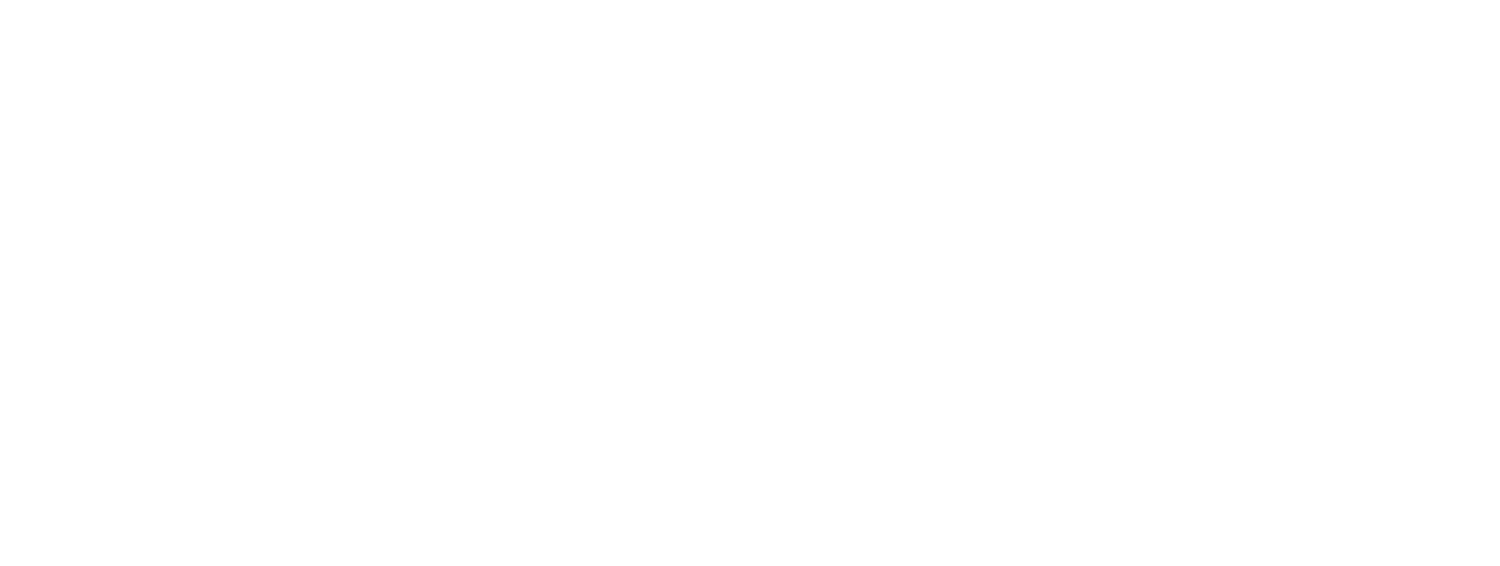
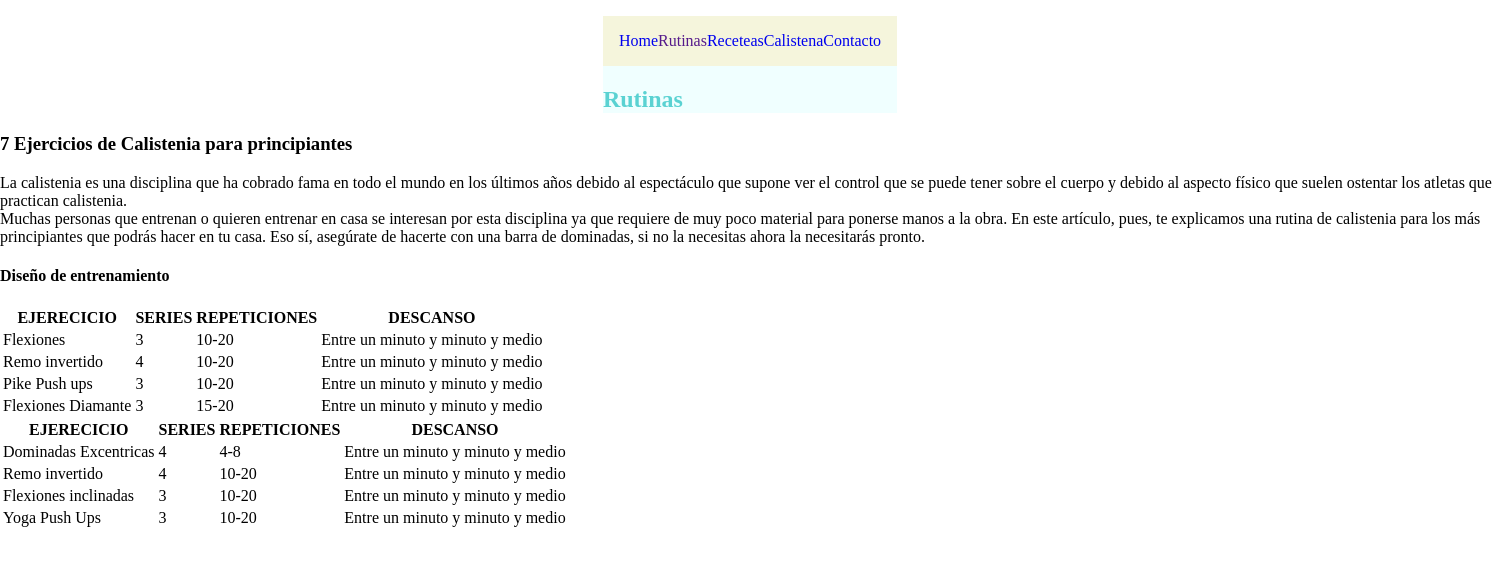
Before and after one commit to Kokorock-o/DWCalistenia, a plain HTML site: page html/Rutinas.html in a window 1280 px wide. Shown: the whole page, 1500 px wide, since content can reach past the window. Drawn offline with Linux system fonts and the light colour scheme.

Commit message:
cuarto commit

```diff
--- a/css/style.css
+++ b/css/style.css
@@ -4,7 +4,7 @@ body {
     justify-content: center;
     align-items: center;
     justify-items: center;
-    background-color: black;
+
 }
 
 h1 {
@@ -18,7 +18,7 @@ h1 {
 
 }
 
-#cabeza{
+.cabeza{
 
     background-color: black;
     width: 100%;
@@ -26,25 +26,10 @@ h1 {
     overflow: hidden;
     background-image: url(..//img/espaldagrande.jpg);
     justify-content: center;
-}
-.portada{
-    display: flex;
-    flex-wrap: wrap;
-    margin: auto;
-    align-items: center;
-    max-width: 100%;
 
 }
 
-.volador{
-
-    margin: auto;
-    width: 100%;
-    justify-content: center;
-
-}
-
-.MINAVBAR{
+.MINAVBAR li{
 
     display: flex;
     margin: auto;
@@ -58,11 +43,34 @@ h1 {
 
 }
 
+ul{
+    padding-left: 0%;
+    margin-bottom: 0%;
+}
+
+nav ul li a{
+    text-decoration: none;
+}
+
 .seccion_1{
     display: flex;
     justify-content: center;
     overflow: hidden;
 }
+
+
+
+
+h2{
+    color: rgba(22, 189, 189, 0.685);
+}
+
+.rutinas{
+
+    background-color: azure;
+
+}
+
 
 @media screen and (max-width: 600px) {
     body {
@@ -70,8 +78,10 @@ h1 {
     }
 
     #cabeza {
-        height: 12rem;
-        background-image: url(../img/espalada_600x600.jpg);    }
+        height: rem;
+        background-image: url(../img/espalada_600x600.jpg);
+        background-size: cover;
+    }
 
     h1 {
         line-height: 10rem;
@@ -94,3 +104,10 @@ h1 {
 
     }
 }
+
+
+.rutinas{
+
+    color: white;
+
+}
--- a/html/Rutinas.html
+++ b/html/Rutinas.html
@@ -0,0 +1,134 @@
+<!DOCTYPE html>
+<html lang="en">
+<head>
+    <meta charset="UTF-8">
+    <meta http-equiv="X-UA-Compatible" content="IE=edge">
+    <meta name="viewport" content="width=device-width, initial-scale=1.0">
+    <link rel="stylesheet" href="../css/style.css">
+    <title>Document</title>
+</head>
+<body class="html2">
+    <header class="rutinas">
+
+        <div class="MINAVBAR">
+            <nav>
+                <ul>
+                    <li>
+                    <a href="../index.html">Home</a>
+                    <a href="">Rutinas</a>
+                    <a href="./html/Recetas.html">Receteas</a>
+                    <a href="./html/Calistenia.html">Calistena</a>
+                    <a href="./html/Contacto.html">Contacto</a>
+                    </li>
+                </ul>
+            </nav>
+        </div>
+
+        <h2>Rutinas</h2>
+
+    </header>
+
+
+    <section class="rutinas_2">
+
+        <div>
+            <h3>7 Ejercicios de Calistenia para principiantes</h3>
+
+        </div>
+
+        <div>
+            <p>La calistenia es una disciplina que ha cobrado fama en todo el mundo en los últimos años debido al espectáculo que supone ver el control que se puede tener sobre el cuerpo y debido al aspecto físico que suelen ostentar los atletas que practican calistenia.<br>Muchas personas que entrenan o quieren entrenar en casa se interesan por esta disciplina ya que requiere de muy poco material para ponerse manos a la obra. En este artículo, pues, te explicamos una rutina de calistenia para los más principiantes que podrás hacer en tu casa. Eso sí, asegúrate de hacerte con una barra de dominadas, si no la necesitas ahora la necesitarás pronto.
+            </p>
+        </div>
+
+        <div>
+            <h4>Diseño de entrenamiento</h4>
+
+            <table>
+                <tr>
+                    <th>EJERECICIO</th>
+                    <th>SERIES</th>
+                    <th>REPETICIONES</th>
+                    <th>DESCANSO</th>
+                </tr>
+                <tr>
+                    <td>Flexiones</td>
+                    <td>3</td>
+                    <td>10-20</td>
+                    <td>Entre un minuto y minuto y medio</td>
+                </tr>
+                <tr>
+                    <td>Remo invertido</td>
+                    <td>4</td>
+                    <td>10-20</td>
+                    <td>Entre un minuto y minuto y medio</td>
+                </tr>
+                <tr>
+                    <td>Pike Push ups</td>
+                    <td>3</td>
+                    <td>10-20</td>
+                    <td>Entre un minuto y minuto y medio</td>
+                </tr>
+                <tr>
+                    <td>Flexiones Diamante</td>
+                    <td>3</td>
+                    <td>15-20</td>
+                    <td>Entre un minuto y minuto y medio</td>
+                </tr>
+            </table>
+
+        </div>
+
+        <div>
+            <table>
+                <tr>
+                    <th>EJERECICIO</th>
+                    <th>SERIES</th>
+                    <th>REPETICIONES</th>
+                    <th>DESCANSO</th>
+                </tr>
+                <tr>
+                    <td>Dominadas Excentricas</td>
+                    <td>4</td>
+                    <td>4-8</td>
+                    <td>Entre un minuto y minuto y medio</td>
+                </tr>
+                <tr>
+                    <td>Remo invertido</td>
+                    <td>4</td>
+                    <td>10-20</td>
+                    <td>Entre un minuto y minuto y medio</td>
+                </tr>
+                <tr>
+                    <td>Flexiones inclinadas</td>
+                    <td>3</td>
+                    <td>10-20</td>
+                    <td>Entre un minuto y minuto y medio</td>
+                </tr>
+                <tr>
+                    <td>Yoga Push Ups</td>
+                    <td>3</td>
+                    <td>10-20</td>
+                    <td>Entre un minuto y minuto y medio</td>
+                </tr>
+            </table>
+        </div>
+    </section>
+
+
+
+
+
+
+
+
+
+
+
+
+
+
+
+
+</body>
+</html>
```
Also changed, not shown: html/Calistenia.html (+29 -0 lines), index.html (+14 -17 lines), img/frontlever_paralelas.jpg (added), 2 other files.
